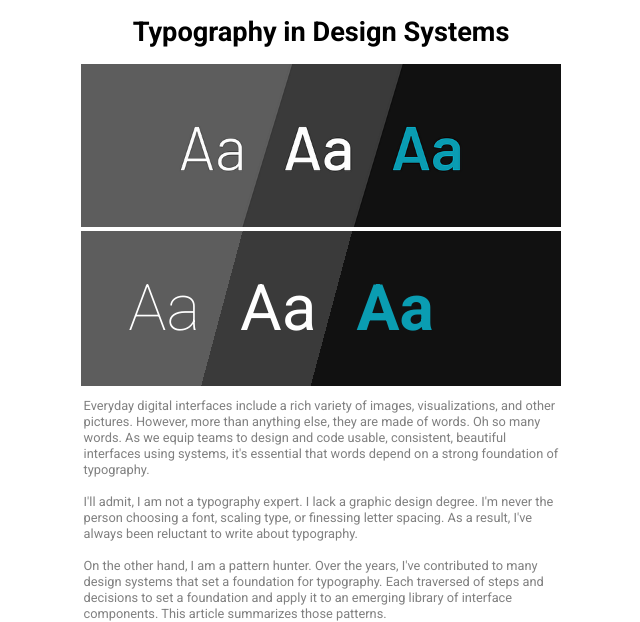
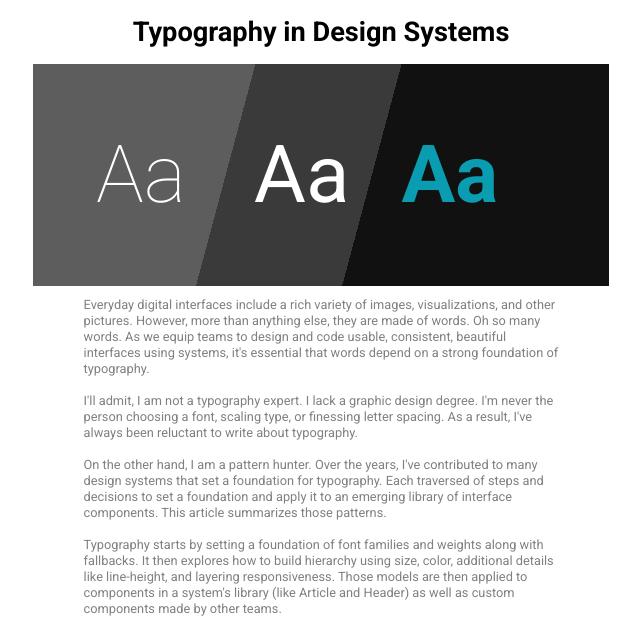
Before and after one commit to Alex21c/Assignment3-Typography, a plain HTML site: page index.html in a window 1280 px wide. Shown: the top 622 px of the page, without its empty margins (319-959 px from the left). Drawn offline with Linux system fonts and the light colour scheme.

Commit message:
removed hero image, and it was repalced with my custom made hero div tag

```diff
--- a/index.css
+++ b/index.css
@@ -56,10 +56,11 @@ body{
 }
 
 .heroImg{
-  background: linear-gradient(-255deg, #5d5d5d 31%, #3a3a3a 31% , #3a3a3a 52%, #111111 52%);
+  background: linear-gradient(-255deg, #5d5d5d 35%, #3a3a3a 35% , #3a3a3a 58%, #111111 58%);
   color: white;
-  padding: 2.5rem;
-  font-size: 4rem;
+  padding: 4rem 4rem;
+  font-size: 5rem;
+  width: 28rem;
 }
 
 .heroImg span:nth-child(1){
@@ -68,11 +69,11 @@ body{
 }
 .heroImg span:nth-child(2){
   font-weight: normal;
-  right: 2.5rem;
+  right: 1rem;
 }
 .heroImg span:nth-child(3){
   color: #0a9db2;
-  right: 1rem;
+  right: -1rem;
   font-weight: bold;
 }
 
--- a/index.html
+++ b/index.html
@@ -18,8 +18,6 @@
     <div class="mainWrapper">
       <header>
         <h1>Typography in Design Systems</h1>
-
-        <img src="Images/typography.png" alt="typography">
         <div class="heroImg">
           <span>Aa</span>
           <span>Aa</span>
```
